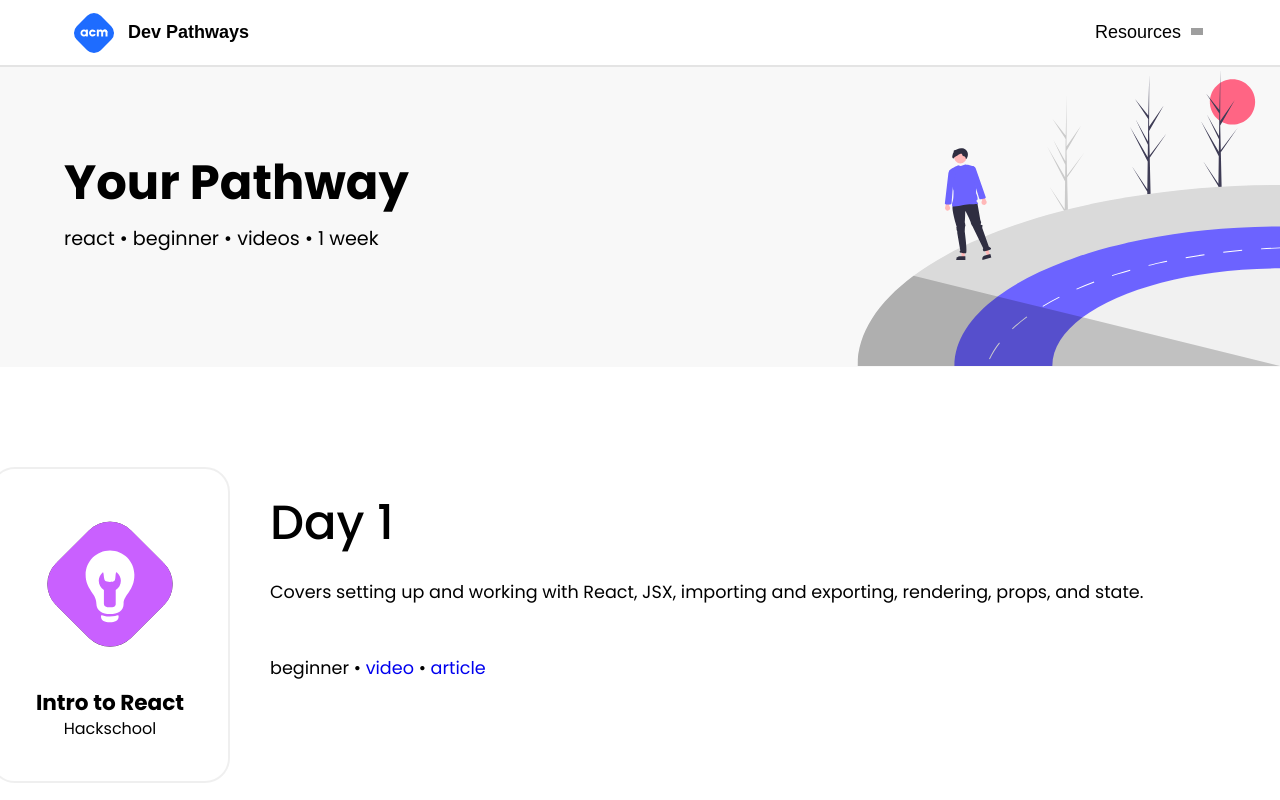
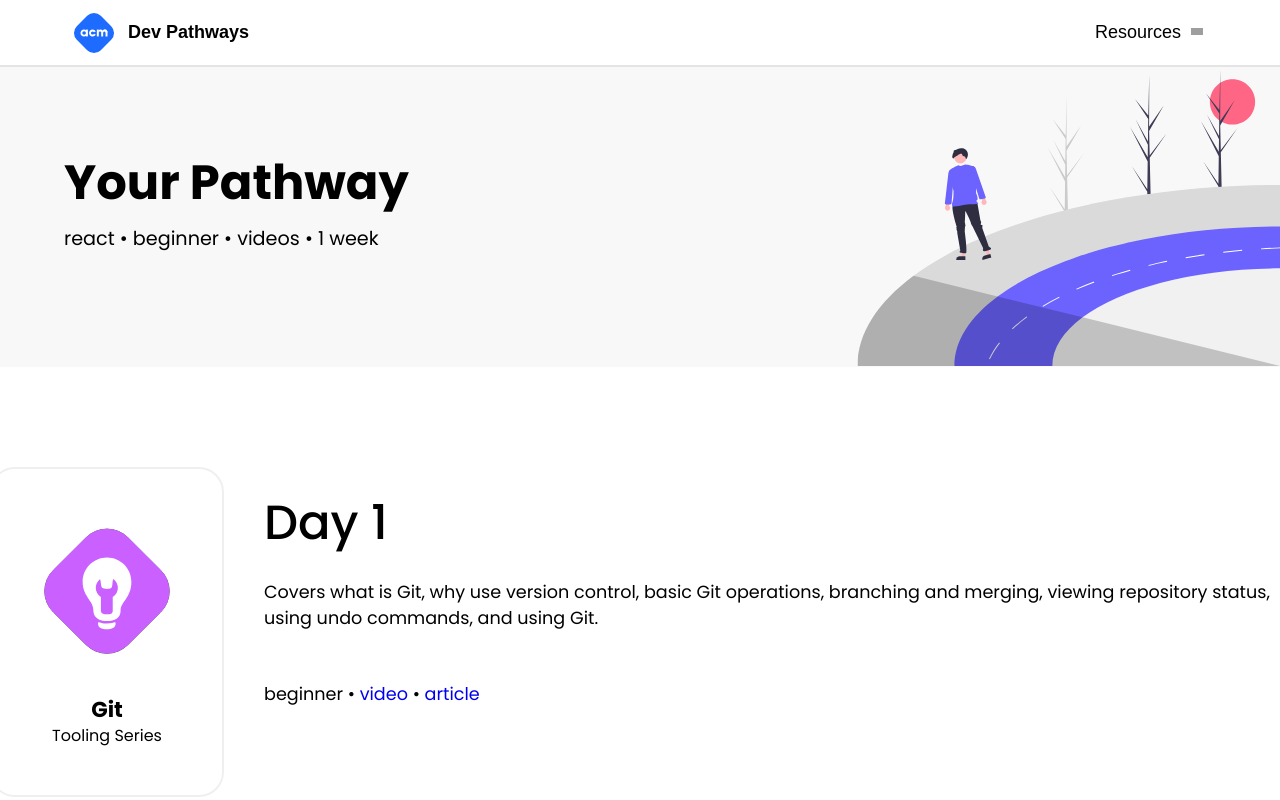
Before and after one commit to uclaacm/dev-pathways, a React (Create React App) app: page /pathway in a window 1280 px wide. Shown: the top 800 px of the page. Built offline with nearby package versions, Linux system fonts and the light colour scheme; grey boxes are pictures that could not be loaded.

Commit message:
code for ticket #96 from sam

```diff
--- a/src/pages/Pathway/Pathway.js
+++ b/src/pages/Pathway/Pathway.js
@@ -1,4 +1,4 @@
-import React from 'react';
+import React, {useState} from 'react';
 import PageHeader from '../../components/PageHeader/PageHeader';
 import PathwayHeader from '../../img/pathway-header.svg';
 import PathDay from '../../components/PathDay/PathDay';
@@ -7,7 +7,16 @@ import './Pathway.css';
 import resources from '../../data/resources';
 
 const Pathway = () => {
-    const example_resources = resources[3].links;
+    // will probably need props to know when to use the function to create a new pathway, not positive though
+    const [pathway, setPathway] = useState(
+        JSON.parse(localStorage.getItem('pathwayData')) ? JSON.parse(localStorage.getItem('pathwayData')) : resources[2].links
+    );
+    // here there will be a function that creates a list of resource objects, called upon hitting the
+    // generate a pathway button
+    // inside function have something like :
+    // setPathway(example_resources ? example_resources : pathway); // if a new one is generated, take it; otherwise take the last one generated
+    const finalPathway = resources[4].links; // remove this line once the function is created to take care of it
+    localStorage.setItem('pathwayData', JSON.stringify(finalPathway)); // this sets the initial one to show
 
     return (
         <div className="pathway-page">
@@ -20,7 +29,7 @@ const Pathway = () => {
                     backgroundPosition: "100%",
                 }}
             />
-            {example_resources.map((resource, index) =>
+            {pathway.map((resource, index) =>
                 <PathDay index={index + 1} resource={resource} />
             )}
             <h2>Come back later?</h2>
```
